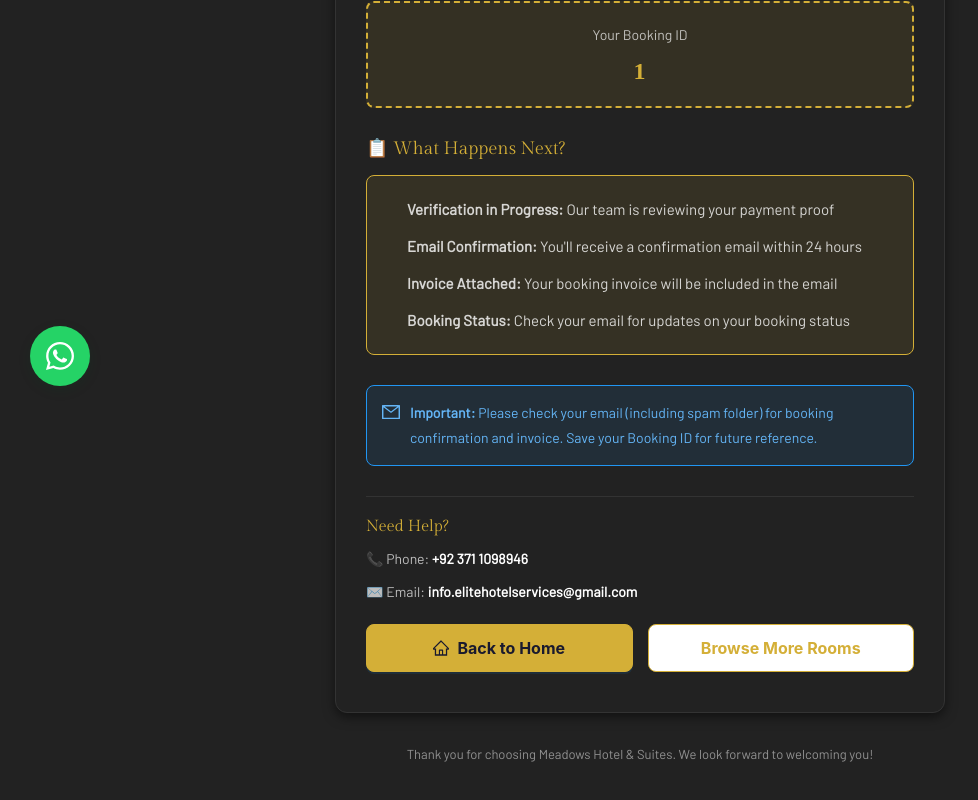
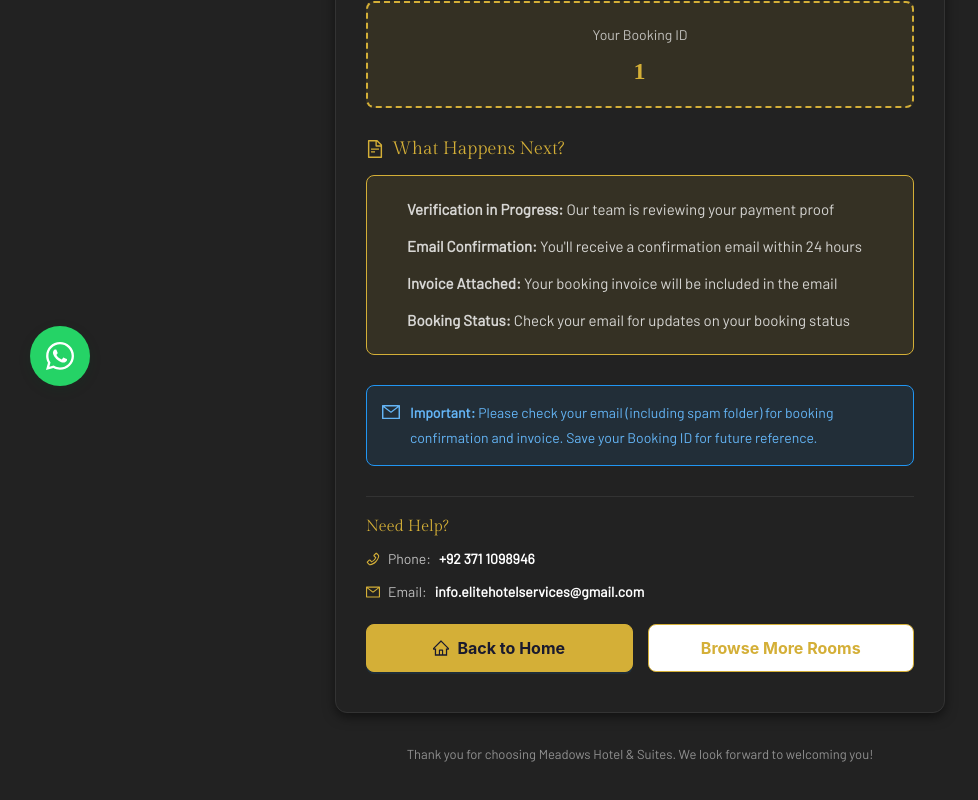
Before and after one commit to infoelitehotelservices-hue/Hotel-Meadow-Suites, a React (Create React App) app in the folder frontend/: page /booking-confirmation/1 in a window 1280 px wide. Shown: the part 384-1184 px from the top of the page, without its empty margins (0-978 px from the left). Built offline with nearby package versions, Linux system fonts and the light colour scheme; no server answers.

Commit message:
icons change

```diff
--- a/frontend/src/pages/BookNow.js
+++ b/frontend/src/pages/BookNow.js
@@ -7,7 +7,7 @@ import "react-datepicker/dist/react-datepicker.css";
 import { formatDate } from "../utils/util";
 import '../assets/css/booknow.css';
 import { notification, message } from "antd";
-import { SmileOutlined } from "@ant-design/icons";
+import { SmileOutlined, InfoCircleOutlined, DollarOutlined, ColumnWidthOutlined, UserOutlined } from "@ant-design/icons";
 
 // Reusable Input Field Component
 const InputField = ({ label, type, value, onChange, placeholder, required, error }) => (
@@ -107,9 +107,10 @@ const InvoiceDetails = ({ invoiceDetails, roomDetails }) => {
             fontSize: '13px',
             marginBottom: '8px',
             display: 'flex',
-            justifyContent: 'space-between'
+            justifyContent: 'space-between',
+            alignItems: 'center'
           }}>
-            <span>💰 Discount Applied</span>
+            <span><DollarOutlined style={{ marginRight: '6px' }} />Discount Applied</span>
             <span>-PKR {((pricePerNight - discountedPrice) * nights).toFixed(2)}</span>
           </p>
         )}
@@ -149,7 +150,7 @@ const InvoiceDetails = ({ invoiceDetails, roomDetails }) => {
           alignItems: 'center',
           gap: '6px'
         }}>
-          ℹ️ Cancellation Policy
+          <InfoCircleOutlined /> Cancellation Policy
         </h5>
         <ul style={{
           margin: 0,
@@ -407,9 +408,9 @@ const BookNowPage = () => {
               </p>
               <div style={{ display: 'flex', gap: '15px', flexWrap: 'wrap', fontSize: '14px', color: 'rgba(255,255,255,0.8)' }}>
                 {roomDetails.size && (
-                  <span>📏 {roomDetails.size} sq ft</span>
+                  <span><ColumnWidthOutlined style={{ marginRight: '6px' }} />{roomDetails.size} sq ft</span>
                 )}
-                <span>👥 Up to {roomDetails.capacity} guests</span>
+                <span><UserOutlined style={{ marginRight: '6px' }} />Up to {roomDetails.capacity} guests</span>
                 <span style={{ color: '#D4AF37', fontWeight: 'bold' }}>
                   PKR {roomDetails.discountprice || roomDetails.pricePerNight} / night
                 </span>
--- a/frontend/src/pages/BookingConfirmation.js
+++ b/frontend/src/pages/BookingConfirmation.js
@@ -1,6 +1,6 @@
 import { useParams, useNavigate } from "react-router-dom";
 import { Button } from "antd";
-import { CheckCircleOutlined, HomeOutlined, MailOutlined } from "@ant-design/icons";
+import { CheckCircleOutlined, HomeOutlined, MailOutlined, PhoneOutlined, FileTextOutlined } from "@ant-design/icons";
 
 const BookingConfirmation = () => {
   const { bookingId } = useParams();
@@ -116,8 +116,8 @@ const BookingConfirmation = () => {
 
             {/* What's Next Section */}
             <div style={{ marginBottom: '30px' }}>
-              <h3 style={{ color: '#D4AF37', fontSize: '18px', marginBottom: '15px' }}>
-                📋 What Happens Next?
+              <h3 style={{ color: '#D4AF37', fontSize: '18px', marginBottom: '15px', display: 'flex', alignItems: 'center', gap: '8px' }}>
+                <FileTextOutlined /> What Happens Next?
               </h3>
               <div style={{
                 background: 'rgba(212, 175, 55, 0.1)',
@@ -180,11 +180,11 @@ const BookingConfirmation = () => {
               <h4 style={{ color: '#D4AF37', fontSize: '16px', marginBottom: '10px' }}>
                 Need Help?
               </h4>
-              <p style={{ color: 'rgba(255,255,255,0.7)', fontSize: '14px', margin: '0 0 8px' }}>
-                📞 Phone: <strong style={{ color: '#fff' }}>+92 371 1098946</strong>
+              <p style={{ color: 'rgba(255,255,255,0.7)', fontSize: '14px', margin: '0 0 8px', display: 'flex', alignItems: 'center', gap: '8px' }}>
+                <PhoneOutlined style={{ color: '#D4AF37' }} /> Phone: <strong style={{ color: '#fff' }}>+92 371 1098946</strong>
               </p>
-              <p style={{ color: 'rgba(255,255,255,0.7)', fontSize: '14px', margin: 0 }}>
-                ✉️ Email: <strong style={{ color: '#fff' }}>info.elitehotelservices@gmail.com</strong>
+              <p style={{ color: 'rgba(255,255,255,0.7)', fontSize: '14px', margin: 0, display: 'flex', alignItems: 'center', gap: '8px' }}>
+                <MailOutlined style={{ color: '#D4AF37' }} /> Email: <strong style={{ color: '#fff' }}>info.elitehotelservices@gmail.com</strong>
               </p>
             </div>
 
--- a/frontend/src/pages/PaymentPage.js
+++ b/frontend/src/pages/PaymentPage.js
@@ -2,7 +2,7 @@ import React, { useState } from "react";
 import { useParams, useLocation, useNavigate } from "react-router-dom";
 import axios from "axios";
 import { message, Upload, Button } from "antd";
-import { UploadOutlined, WarningFilled, CopyOutlined, CheckOutlined } from "@ant-design/icons";
+import { UploadOutlined, WarningFilled, CopyOutlined, CheckOutlined, PhoneOutlined, MailOutlined } from "@ant-design/icons";
 
 const PaymentPage = () => {
   const { bookingId } = useParams();
--- a/frontend/src/pages/RoomDetail.js
+++ b/frontend/src/pages/RoomDetail.js
@@ -7,7 +7,7 @@ import 'owl.carousel/dist/assets/owl.theme.default.css';
 import Navbar from '../components/layout/Navbar';
 import Preloader from '../components/ui/Preloader';
 import ScrollToTop from '../components/ui/ProgessScroll';
-import { FaRuler, FaUserFriends } from 'react-icons/fa'; // Icons for size and capacity
+import { FaRuler, FaUserFriends } from 'react-icons/fa';
 import { useAuth } from '../context/Auth';
 import SEO from '../components/SEO';
 import { message } from 'antd';
```
